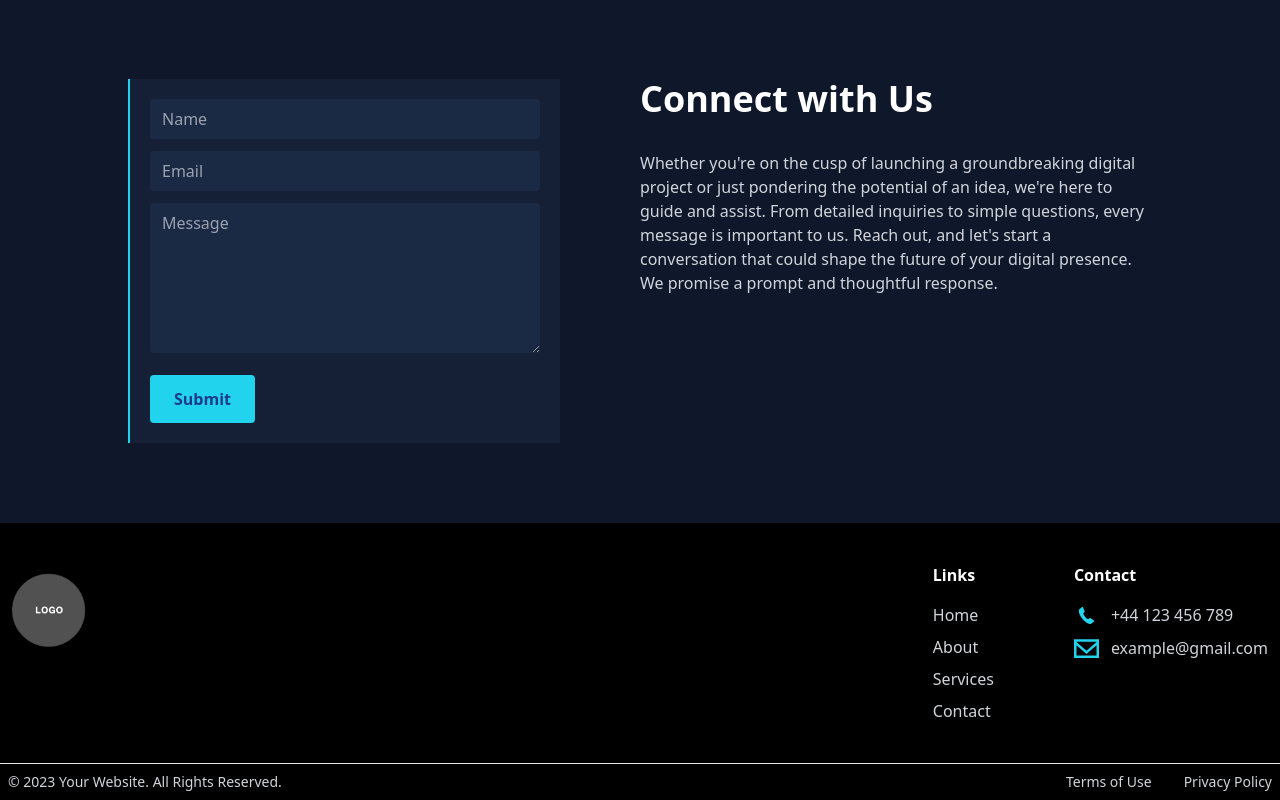
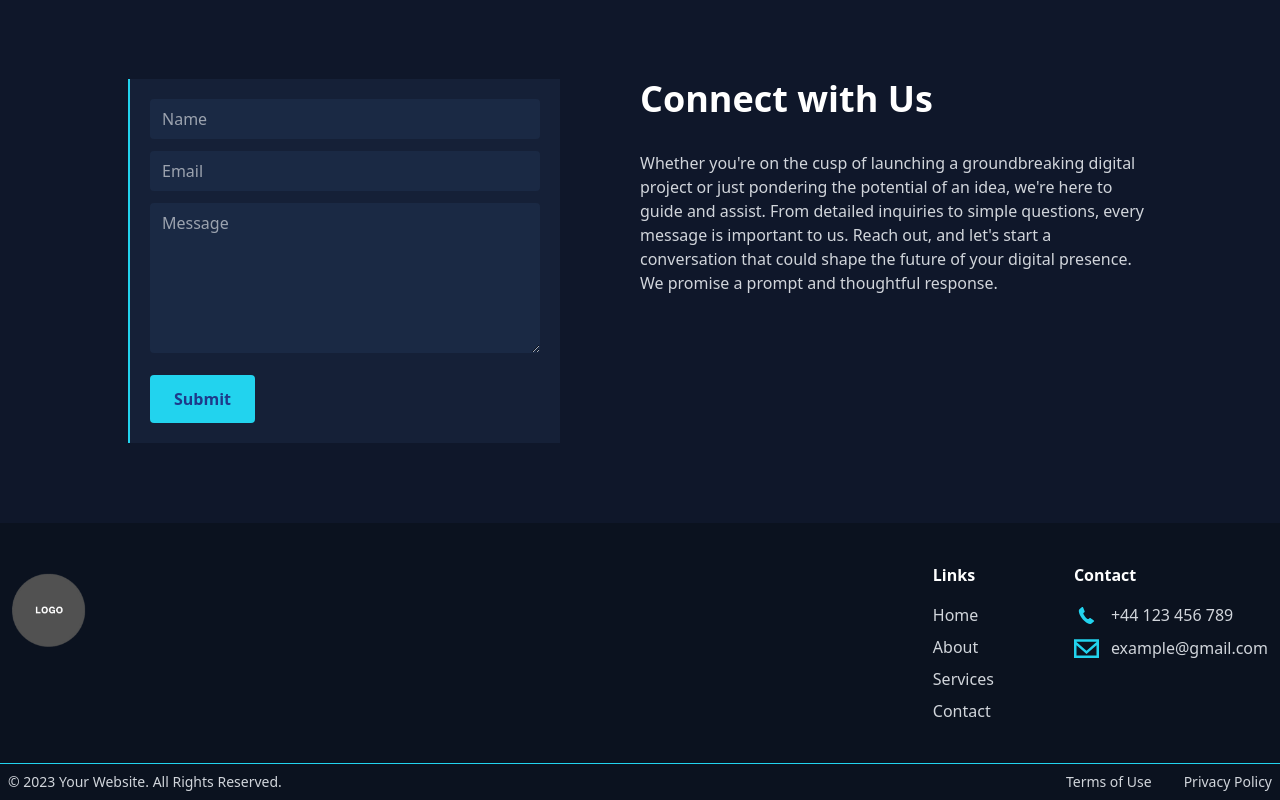
Before and after one commit to illium-digital-media/website, a Next.js app: page / in a window 1280 px wide. Shown: the part 4499-5299 px from the top of the page. Built offline with nearby package versions, Linux system fonts and the light colour scheme.

Commit message:
changing footer

```diff
--- a/components/Footer.tsx
+++ b/components/Footer.tsx
@@ -1,13 +1,12 @@
 import Link from "next/link";
 import EmailIcon from "../components/Icons/Email";
 import PhoneIcon from "../components/Icons/Phone";
-import ContactItem from "./ContactItem";
 import Image from "next/image";
 import LogoPlaceholder from "../assets/logo-placeholder.png";
 
 const Footer = () => {
   return (
-    <footer className={`text-gray-300 bg-black max-xl:px-4`}>
+    <footer className={`text-gray-300 bg-primaryDark max-xl:px-4`}>
       <div className="max-w-screen-xl m-auto">
         <div className="py-10">
           <div className="sm:flex max-sm:pb-5 flex justify-between">
@@ -52,7 +51,7 @@ const Footer = () => {
 
           </div>
         </div>
-        <hr />
+        <hr className="bg-cyan-400 h-px border-none"/>
         <div className="">
           <div className="p-2 flex justify-between text-sm">
             <div>
--- a/tailwind.config.js
+++ b/tailwind.config.js
@@ -18,7 +18,8 @@ module.exports = {
       backgroundColor: {
         primary: '#0F172A',
         secondary: '#152037',
-        tertiary: '#1A2944'
+        tertiary: '#1A2944',
+        primaryDark: '#0B121F'
       }
     },
   },
```
